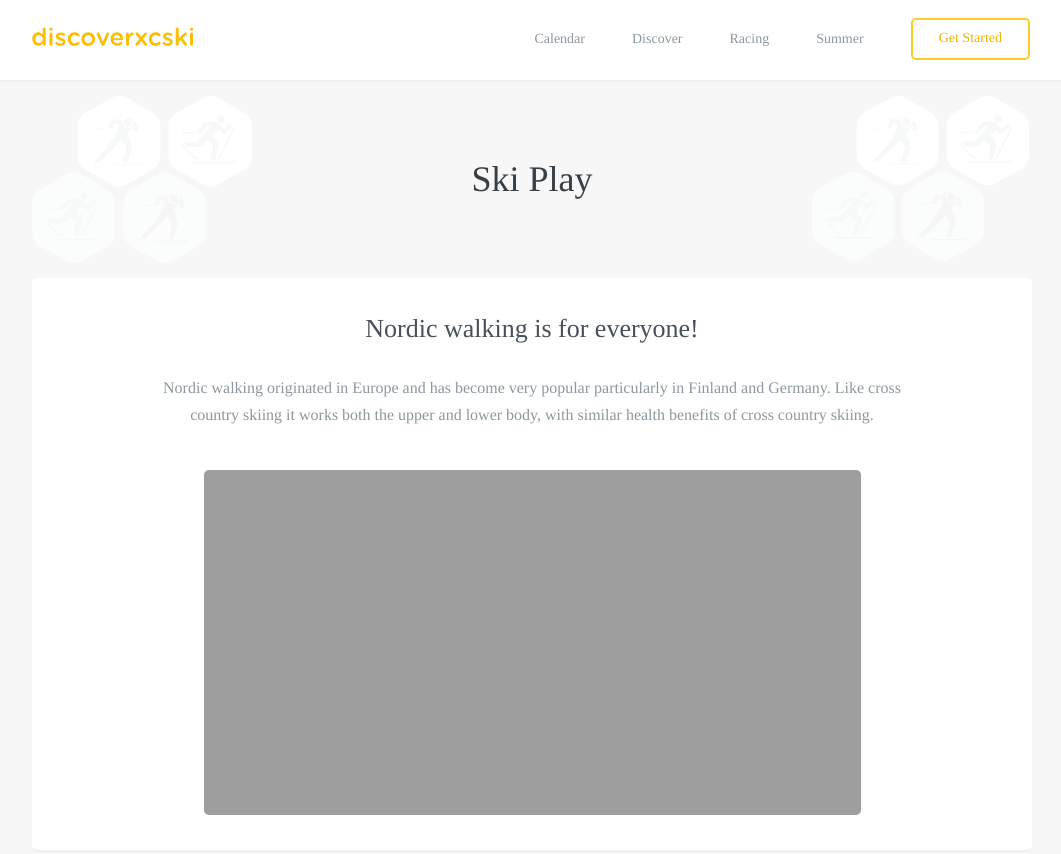
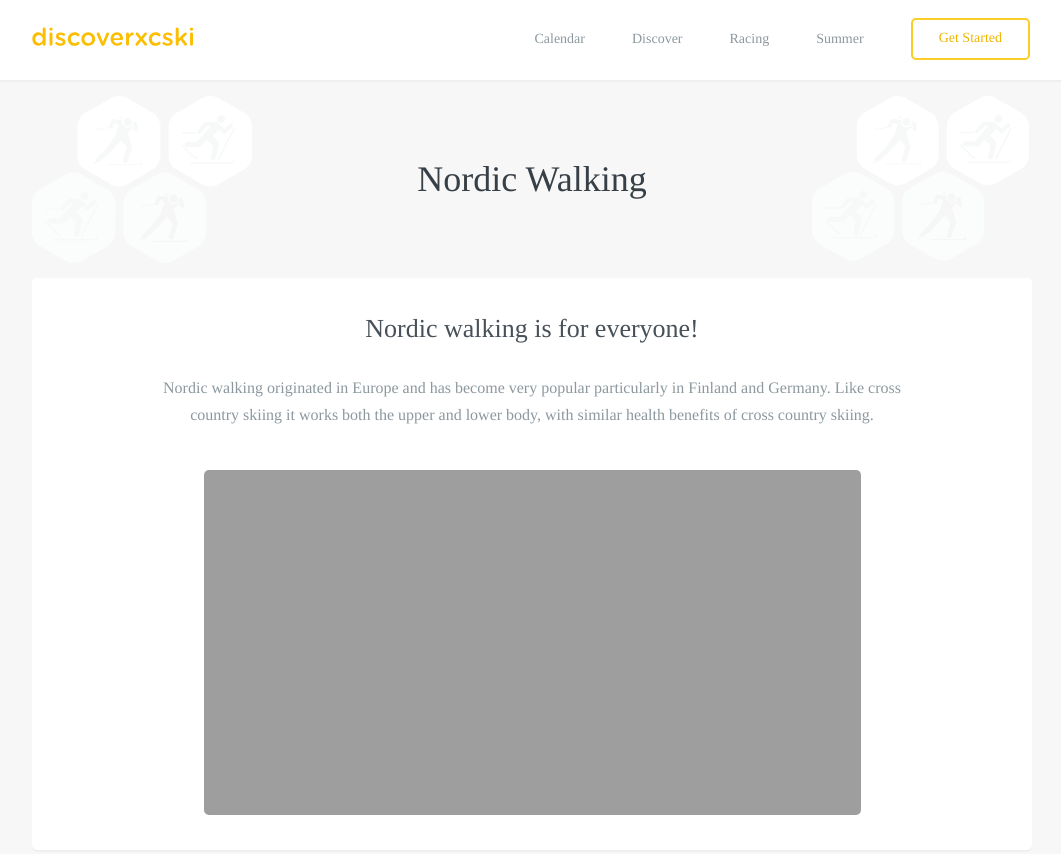
Before and after one commit to robcatto/robcatto.github.io, a Jekyll site: the page built from summer/nordic-walking/index.html, in a window 1280 px wide and 900 px high. Shown: the top 854 px of the window, without its empty margins (108-1169 px from the left). Built offline with Jekyll 4.4.1, drawn with Linux system fonts in a browser that asks for light colours; some web fonts are replaced; Markdown is read by kramdown in place of the engine named in the settings.

Commit message:
Update index.html

```diff
--- a/summer/nordic-walking/index.html
+++ b/summer/nordic-walking/index.html
@@ -12,7 +12,7 @@ layout: default
             </div>
 
             <section>
-                <h1>Ski Play</h1>
+                <h1>Nordic Walking</h1>
             </section>
         </div>
 
```
